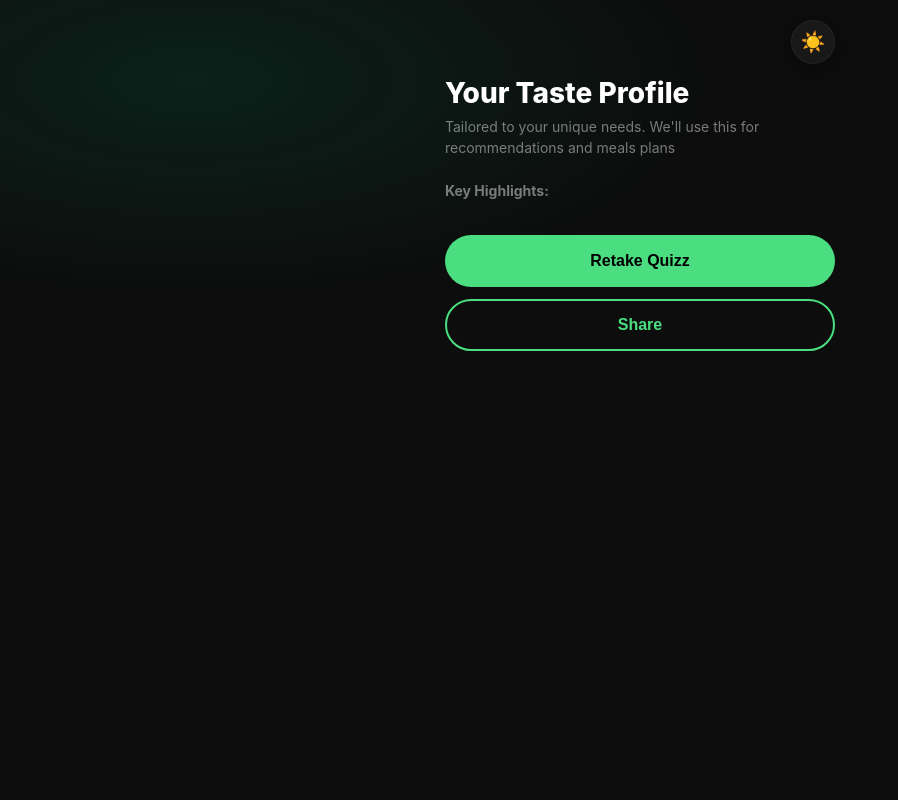
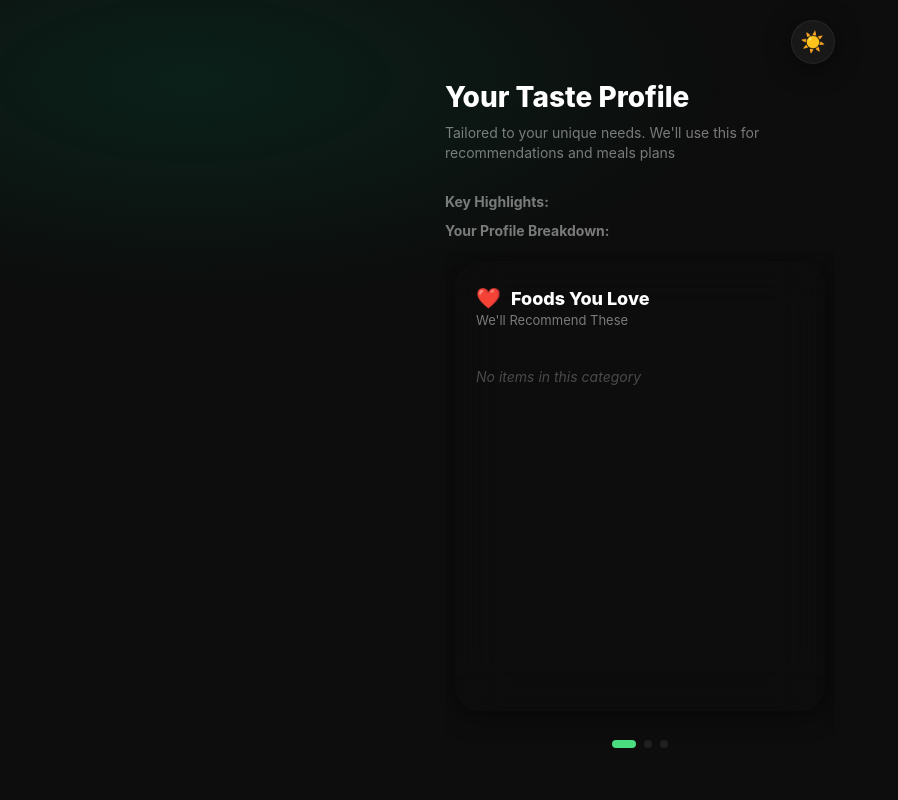
Before and after one commit to vedbhadani/CalorAI, a React (Vite) app: page /results in a window 1280 px wide. Shown: the top 800 px of the page, without its empty margins (0-898 px from the left). Built offline with nearby package versions, Linux system fonts and the light colour scheme.

Commit message:
feat: update breakdown card icons and category content

```diff
--- a/src/components/results/ListCard.tsx
+++ b/src/components/results/ListCard.tsx
@@ -6,11 +6,11 @@ interface ListCardProps {
   subtitle: string;
   items: string[];
   iconColor: 'blue' | 'green';
+  iconType?: 'heart' | 'check';
+  style?: React.CSSProperties;
 }
 
-export const ListCard = ({ emoji, title, subtitle, items, iconColor }: ListCardProps) => {
-  if (items.length === 0) return null;
-
+export const ListCard = ({ emoji, title, subtitle, items, iconColor, iconType = 'check', style }: ListCardProps) => {
   const checkColor = iconColor === 'blue' ? 'var(--accent-blue)' : 'var(--accent-green)';
 
   return (
@@ -18,43 +18,70 @@ export const ListCard = ({ emoji, title, subtitle, items, iconColor }: ListCardP
       initial={{ opacity: 0, y: 20 }}
       animate={{ opacity: 1, y: 0 }}
       style={{
-        background: 'var(--bg-card)',
-        border: '1px solid var(--border-card)',
+        border: '1px solid transparent',
+        background:
+          'linear-gradient(var(--glass-bg), var(--glass-bg)) padding-box, ' +
+          'var(--glass-border) border-box',
+        backdropFilter: 'blur(24px) saturate(180%)',
         borderRadius: 'var(--radius-card)',
         padding: '24px 20px',
-        marginBottom: 16,
         width: '100%',
+        boxShadow: 'var(--shadow-card)',
+        display: 'flex',
+        flexDirection: 'column',
+        ...style
       }}
     >
       {/* Card header */}
-      <div style={{ display: 'flex', alignItems: 'center', gap: 10, marginBottom: 4 }}>
-        <span style={{ fontSize: 24 }}>{emoji}</span>
-        <span style={{ fontSize: 18, fontWeight: 700, color: 'var(--text-primary)' }}>{title}</span>
+      <div style={{ display: 'flex', alignItems: 'center', gap: 10, marginBottom: 2 }}>
+        <span style={{ fontSize: 20 }}>{emoji}</span>
+        <span style={{ fontSize: 18, fontWeight: 800, color: 'var(--text-primary)' }}>{title}</span>
       </div>
-      <p style={{ fontSize: 13, color: 'var(--text-secondary)', marginBottom: 16 }}>{subtitle}</p>
+      <p style={{ fontSize: 13, color: 'var(--text-secondary)', marginBottom: 20 }}>{subtitle}</p>
 
-      {/* Divider */}
-      <div style={{ height: 1, background: 'var(--border-divider)', marginBottom: 12 }} />
-
-      {/* List items with blue checkmarks */}
-      <div style={{ display: 'flex', flexDirection: 'column', gap: 10 }}>
-        {items.map((item, i) => (
-          <div key={i} style={{ display: 'flex', alignItems: 'center', gap: 12 }}>
+      {/* List items with blue heart icons and dividers */}
+      <div
+        className="custom-scrollbar"
+        style={{
+          display: 'flex',
+          flexDirection: 'column',
+          flexGrow: 1,
+          overflowY: 'auto',
+          paddingRight: 4,
+        }}
+      >
+        {items.length > 0 ? (
+          items.map((item, i) => (
+            <div key={i}>
+              <div style={{ display: 'flex', alignItems: 'center', gap: 16, padding: '12px 0' }}>
                 <div style={{
-              width: 24,
-              height: 24,
+                  width: 32,
+                  height: 32,
                   borderRadius: '50%',
-              background: checkColor,
+                  background: 'var(--accent-blue)',
                   display: 'flex',
                   alignItems: 'center',
                   justifyContent: 'center',
                   flexShrink: 0,
+                  boxShadow: '0 0 10px rgba(0, 145, 255, 0.3)'
                 }}>
-              <span style={{ color: '#fff', fontSize: 12, fontWeight: 700 }}>✓</span>
+                  <span style={{ color: '#fff', fontSize: iconType === 'heart' ? 14 : 16, fontWeight: 900 }}>
+                    {iconType === 'heart' ? '♥' : '✓'}
+                  </span>
                 </div>
-            <span style={{ fontSize: 15, color: 'var(--text-primary)', fontWeight: 500 }}>{item}</span>
+                <span style={{ fontSize: 17, color: 'var(--text-primary)', fontWeight: 600 }}>{item}</span>
               </div>
-        ))}
+              {/* Horizontal Divider between items */}
+              {i < items.length - 1 && (
+                <div style={{ height: 1, background: 'var(--border-divider)', margin: '0 0 0 48px' }} />
+              )}
+            </div>
+          ))
+        ) : (
+          <div style={{ color: 'var(--text-tertiary)', fontSize: 14, fontStyle: 'italic', marginTop: 20 }}>
+            No items in this category
+          </div>
+        )}
       </div>
     </motion.div>
   );
--- a/src/pages/ResultsPage.module.css
+++ b/src/pages/ResultsPage.module.css
@@ -10,17 +10,25 @@
 }
 
 .pageTitle {
+  width: 376px;
+  height: 41px;
   font-size: 28px;
   font-weight: 800;
   color: var(--text-primary);
   margin-bottom: 6px;
+  display: flex;
+  align-items: center;
 }
 
 .pageSubtitle {
+  width: 392px;
+  height: 40px;
   font-size: 14px;
   color: var(--text-secondary);
-  line-height: 1.5;
-  margin-bottom: 24px;
+  line-height: 1.4;
+  margin-bottom: 30px;
+  display: flex;
+  align-items: center;
 }
 
 .sectionLabel {
@@ -30,30 +38,89 @@
   margin-bottom: 12px;
 }
 
+.carouselContainer {
+  margin: 0;
+  padding: 10px 0;
+  overflow-x: auto;
+  scrollbar-width: none;
+  -ms-overflow-style: none;
+  scroll-snap-type: x mandatory; /* Enable snapping */
+  scroll-behavior: smooth;
+}
+
+.carouselContainer::-webkit-scrollbar {
+  display: none;
+}
+
+.carousel {
+  display: flex;
+  gap: 0;
+  padding-bottom: 24px;
+}
+
+.carouselSlide {
+  flex: 0 0 100%;
+  min-width: 100%;
+  scroll-snap-align: center;
+  display: flex;
+  justify-content: center; /* Center the card */
+  padding: 0 10px; /* Internal padding for card breathing room */
+}
+
+.pagination {
+  display: flex;
+  justify-content: center;
+  gap: 8px;
+  margin-top: -5px;
+  margin-bottom: 32px;
+}
+
+.dot {
+  width: 8px;
+  height: 8px;
+  border-radius: 50%;
+  background: var(--text-tertiary);
+  opacity: 0.3;
+  transition: all 0.3s ease;
+}
+
+.dotActive {
+  width: 24px; /* Pill shape for active dot */
+  border-radius: 4px;
+  background: var(--accent-green);
+  opacity: 1;
+}
+
 .bottomBtns {
   display: flex;
   flex-direction: column;
+  align-items: center;
   gap: 12px;
   padding: 24px 0 40px;
   width: 100%;
 }
 
 .btnPrimary {
-  width: 100%;
-  height: 52px;
-  border-radius: var(--radius-pill);
+  width: 173px;
+  height: 49px;
+  border-radius: 1000px;
   border: none;
-  background: var(--accent-green);
+  background: #4BD883;
   color: #000;
-  font-size: 16px;
+  font-size: 15px;
   font-weight: 700;
+  padding: 7px 14px;
+  display: flex;
+  align-items: center;
+  justify-content: center;
+  gap: 4px;
   cursor: pointer;
   transition: transform 0.2s ease, box-shadow 0.2s ease;
 }
 
 .btnPrimary:hover {
   transform: translateY(-2px);
-  box-shadow: 0 8px 24px rgba(74, 222, 128, 0.3);
+  box-shadow: 0 8px 24px rgba(75, 216, 131, 0.4);
 }
 
 .btnPrimary:active {
@@ -61,19 +128,24 @@
 }
 
 .btnOutline {
-  width: 100%;
-  height: 52px;
-  border-radius: var(--radius-pill);
-  border: 2px solid var(--accent-green);
+  width: 173px;
+  height: 49px;
+  border-radius: 1000px;
+  border: 3px solid #4BD883;
   background: transparent;
-  color: var(--accent-green);
-  font-size: 16px;
+  color: #4BD883;
+  font-size: 15px;
   font-weight: 700;
+  padding: 7px 14px;
+  display: flex;
+  align-items: center;
+  justify-content: center;
+  gap: 4px;
   cursor: pointer;
   transition: transform 0.2s ease, background 0.2s ease;
 }
 
 .btnOutline:hover {
-  background: rgba(74, 222, 128, 0.08);
+  background: rgba(75, 216, 131, 0.08);
   transform: translateY(-1px);
 }
--- a/src/pages/ResultsPage.tsx
+++ b/src/pages/ResultsPage.tsx
@@ -1,5 +1,6 @@
 import { motion } from 'framer-motion';
 import { useNavigate } from 'react-router-dom';
+import { useState, useRef } from 'react';
 import { useSwipeContext } from '../context/SwipeContext';
 import { ThemeToggle } from '../components/ui/ThemeToggle';
 import { HighlightsCard } from '../components/results/HighlightsCard';
@@ -11,10 +12,19 @@ import styles from './ResultsPage.module.css';
 export const ResultsPage = () => {
   const navigate = useNavigate();
   const { liked, disliked, superlikes, reset } = useSwipeContext();
+  const [activeSlide, setActiveSlide] = useState(0);
+  const carouselRef = useRef<HTMLDivElement>(null);
 
-  const allLiked = [...liked, ...superlikes]; // superlikes count as liked
+  const allLiked = [...liked, ...superlikes];
   const highlights = deriveHighlights(allLiked);
   const cuisines = getRecommendedCuisines(allLiked, foodsData.cuisines);
+
+  const handleScroll = (e: React.UIEvent<HTMLDivElement>) => {
+    const scrollLeft = e.currentTarget.scrollLeft;
+    const width = e.currentTarget.offsetWidth - 40;
+    const index = Math.round(scrollLeft / width);
+    if (index !== activeSlide) setActiveSlide(index);
+  };
 
   const handleShare = () => {
     if (navigator.share) {
@@ -27,42 +37,67 @@ export const ResultsPage = () => {
       <div className="app-container">
         <div className={styles.topBar}><ThemeToggle /></div>
 
-        {/* Header */}
         <h1 className={styles.pageTitle}>Your Taste Profile</h1>
         <p className={styles.pageSubtitle}>Tailored to your unique needs. We'll use this for recommendations and meals plans</p>
 
-        {/* Key Highlights horizontal scroll card */}
         <div className={styles.sectionLabel}>Key Highlights:</div>
         <HighlightsCard highlights={highlights} />
 
-        {/* Foods You Love */}
+        <div className={styles.sectionLabel}>Your Profile Breakdown:</div>
+        <div
+          className={styles.carouselContainer}
+          onScroll={handleScroll}
+          ref={carouselRef}
+        >
+          <div className={styles.carousel}>
+            <div className={styles.carouselSlide}>
               <ListCard
                 emoji="❤️"
                 title="Foods You Love"
                 subtitle="We'll Recommend These"
                 items={allLiked.map(f => f.name)}
                 iconColor="blue"
+                iconType="heart"
+                style={{ height: 450 }}
               />
+            </div>
 
-        {/* Foods You Hate */}
+            <div className={styles.carouselSlide}>
               <ListCard
-          emoji="🥊"
+                emoji="🤷‍♂️"
                 title="Foods You Hate"
                 subtitle="These will never be on the menu"
                 items={disliked.map(f => f.name)}
                 iconColor="blue"
+                iconType="check"
+                style={{ height: 450 }}
               />
+            </div>
 
-        {/* Your Favorite Cuisines */}
+            <div className={styles.carouselSlide}>
               <ListCard
-          emoji="🏆"
+                emoji="👨‍🍳"
                 title="Your Favorite Cuisines"
                 subtitle="Flavors you love, all in one place"
                 items={cuisines.map(c => c.name)}
                 iconColor="blue"
+                iconType="check"
+                style={{ height: 450 }}
               />
+            </div>
+          </div>
+        </div>
 
-        {/* Bottom buttons */}
+        {/* Pagination Dots */}
+        <div className={styles.pagination}>
+          {[0, 1, 2].map((i) => (
+            <div
+              key={i}
+              className={`${styles.dot} ${activeSlide === i ? styles.dotActive : ''}`}
+            />
+          ))}
+        </div>
+
         <div className={styles.bottomBtns}>
           <button
             className={styles.btnPrimary}
```
Lines whose indentation alone changed are shown as unchanged.
